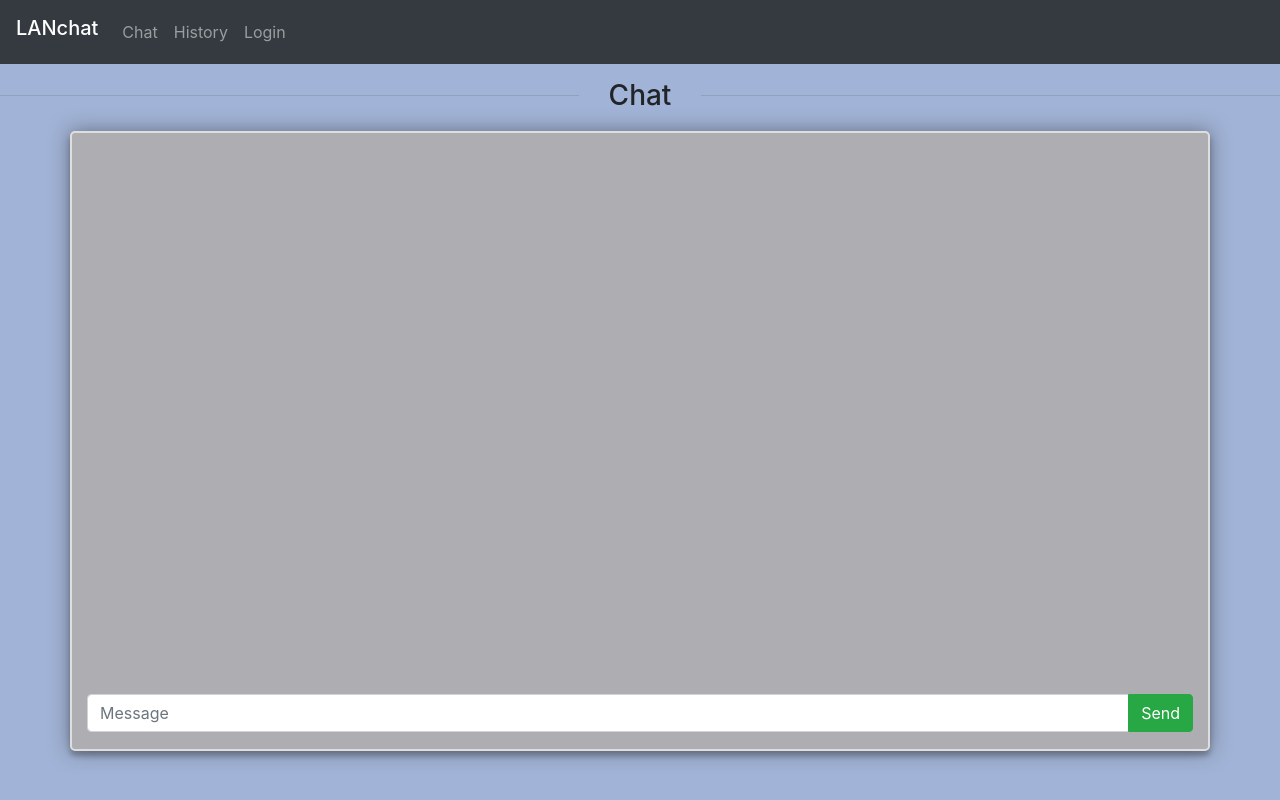
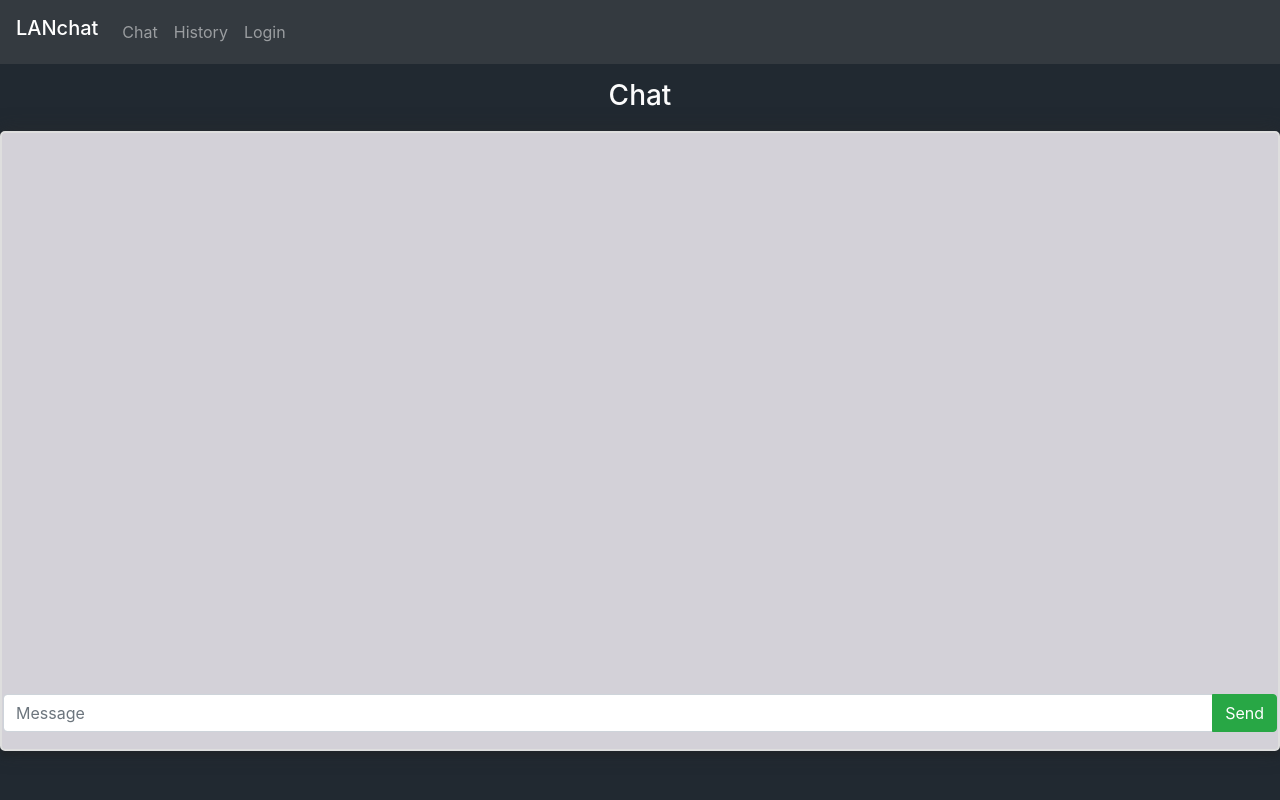
Before and after one commit to bcbecker/LANchat, a Flask app: template website/app/templates/index.html in a window 1280 px wide. Run offline with Flask 2, Linux system fonts and the light colour scheme; the template is opened without the code that fills it, so the values that code supplies are empty; some libraries are stand-ins or nearby versions.

Commit message:
Minor styling

```diff
--- a/website/app/database.py
+++ b/website/app/database.py
@@ -6,7 +6,6 @@ import time
 # Global constant for easy changes
 FILE = "messages.db"
 PLAYLIST_TABLE = "Messages"
-USER_TABLE = "Users"
 
 
 class DataBase:
@@ -40,10 +39,6 @@ class DataBase:
         """
         query_mess = f"""CREATE TABLE IF NOT EXISTS {PLAYLIST_TABLE}
                     (name TEXT, content TEXT, time Date, id INTEGER PRIMARY KEY AUTOINCREMENT)"""
-        #The name here could be foriegn from a 1:M relaitonship with the PLAYLIST_TABLE. Password needs to not be TEXT
-        query_user = f"""CREATE TABLE IF NOT EXISTS {USER_TABLE}
-                    (name TEXT, email TEXT, password TEXT, userid INTEGER PRIMARY KEY AUTOINCREMENT)"""
-
         self.cursor.execute(query_mess)
         self.conn.commit()
 
--- a/website/app/templates/base.html
+++ b/website/app/templates/base.html
@@ -6,10 +6,30 @@
     <meta name="viewport" content="width=device-width, initial-scale=1" />
     <style type="text/css">
 
-      /* Chat containers */
+      /* Background image */
+      .bg {
+        position: absolute;
+        top: 0;
+        left: 0;
+        width: 100%;
+        height: 100%;
+        background-color: #212931;
+      }
+
+      /* Chat container */
       .container {
         border: 2px solid #dedede;
         background-color: #aeadb1;
+        border-radius: 5px;
+        padding: 1px;
+        margin: 10px 0;
+        box-shadow: 0 0 20px 0 rgba(43, 43, 43, 0.5), 0 5px 5px 0 rgba(20, 20, 20, 0.25);
+      }
+
+      /* Message container */
+      .message-container {
+        border: 2px solid #dedede;
+        background-color: #d3d1d8;
         border-radius: 5px;
         padding: 1px;
         margin: 10px 0;
@@ -82,7 +102,7 @@
     <title>{% block title %}{% endblock %}</title>
   </head>
 <!--Main nav bar with href to other templates-->
-  <body style="background-color:rgb(161, 179, 214)">
+  <body class="bg">
     <nav class="navbar navbar-expand-lg navbar-dark bg-dark">
       <h1 class="navbar-brand" href="#">LANchat</h1>
       <button
@@ -96,7 +116,7 @@
         <div class="navbar-nav">
           <div class="navbar-nav">
             <a class="nav-item nav-link" href="/home">Chat <span class="sr-only">(current)</span></a>
-              <a class="nav-item nav-link" href="/history">History</a>
+            <a class="nav-item nav-link" href="/history">History</a>
             <a class="nav-item nav-link" id="login" href="/login">Login</a>
             <a class="nav-item nav-link" id="logout" href="/logout">Logout</a>
           </div>
--- a/website/app/templates/index.html
+++ b/website/app/templates/index.html
@@ -11,11 +11,11 @@
     }
 </style>
 <div class="row" style="padding-top:15px;" >
-  <div class="col"><hr></div>
-  <div class="col-auto"><p class="h3" align="center">Chat</p></div>
-  <div class="col"><hr></div>
+  <div class="col"></div>
+  <div class="col-auto" style="color:rgb(252, 252, 252)"><p class="h3" align="center">Chat</p></div>
+  <div class="col"></div>
 </div>
-<div class="container">
+<div class="message-container">
   <div id="messages" class="overflow-auto msgs" style="overflow-y: scroll; height:500px;">
   </div>
   <form id="msgForm" action="" method="POST" style="bottom:0; margin: 0% 0% 0% 0%;">
```
Also changed, not shown: website/app/templates/history.html (+4 -4 lines), website/app/templates/login.html (+4 -4 lines), website/app/templates/sign_up.html (deleted, +0 -53 lines).
